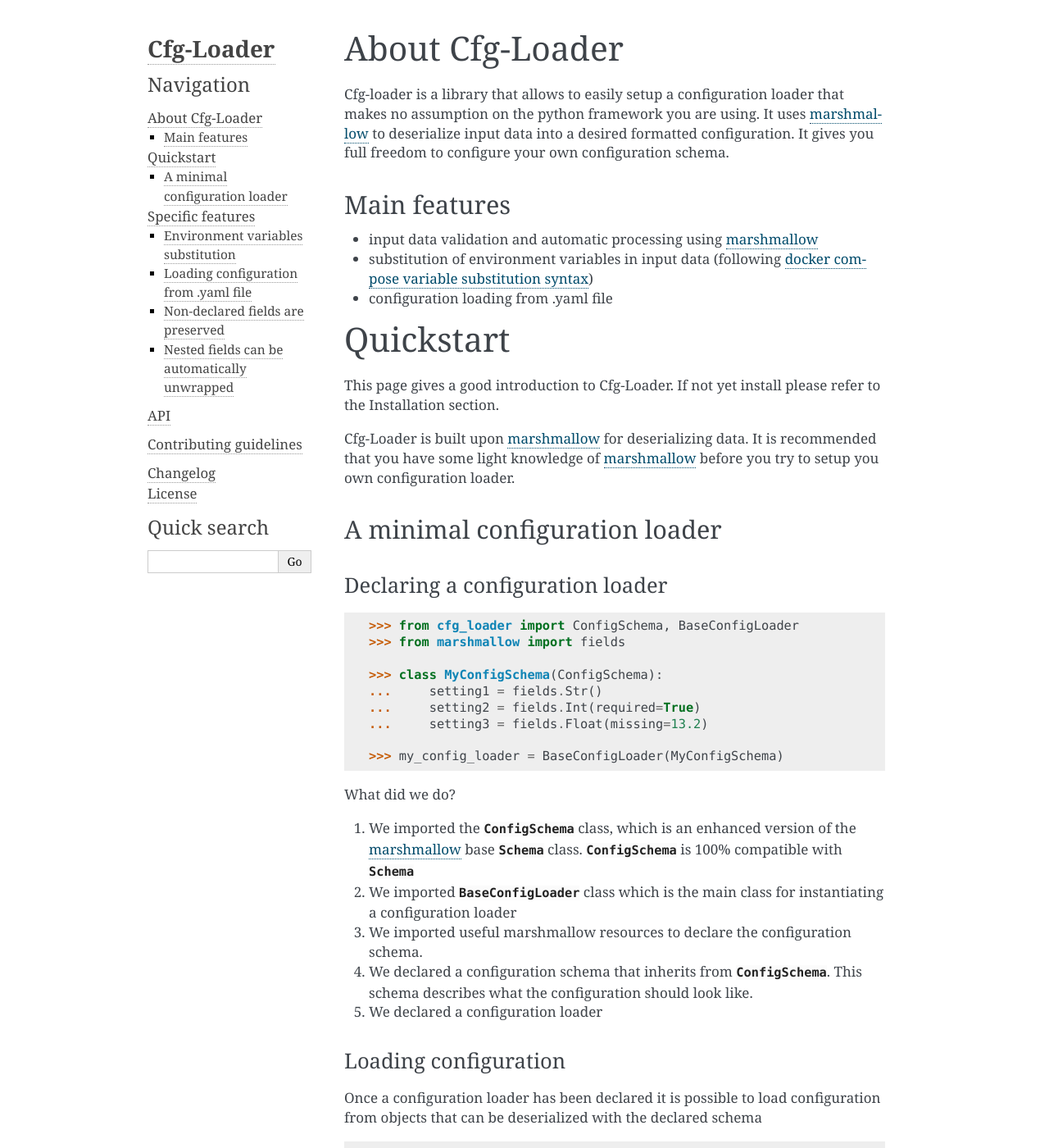
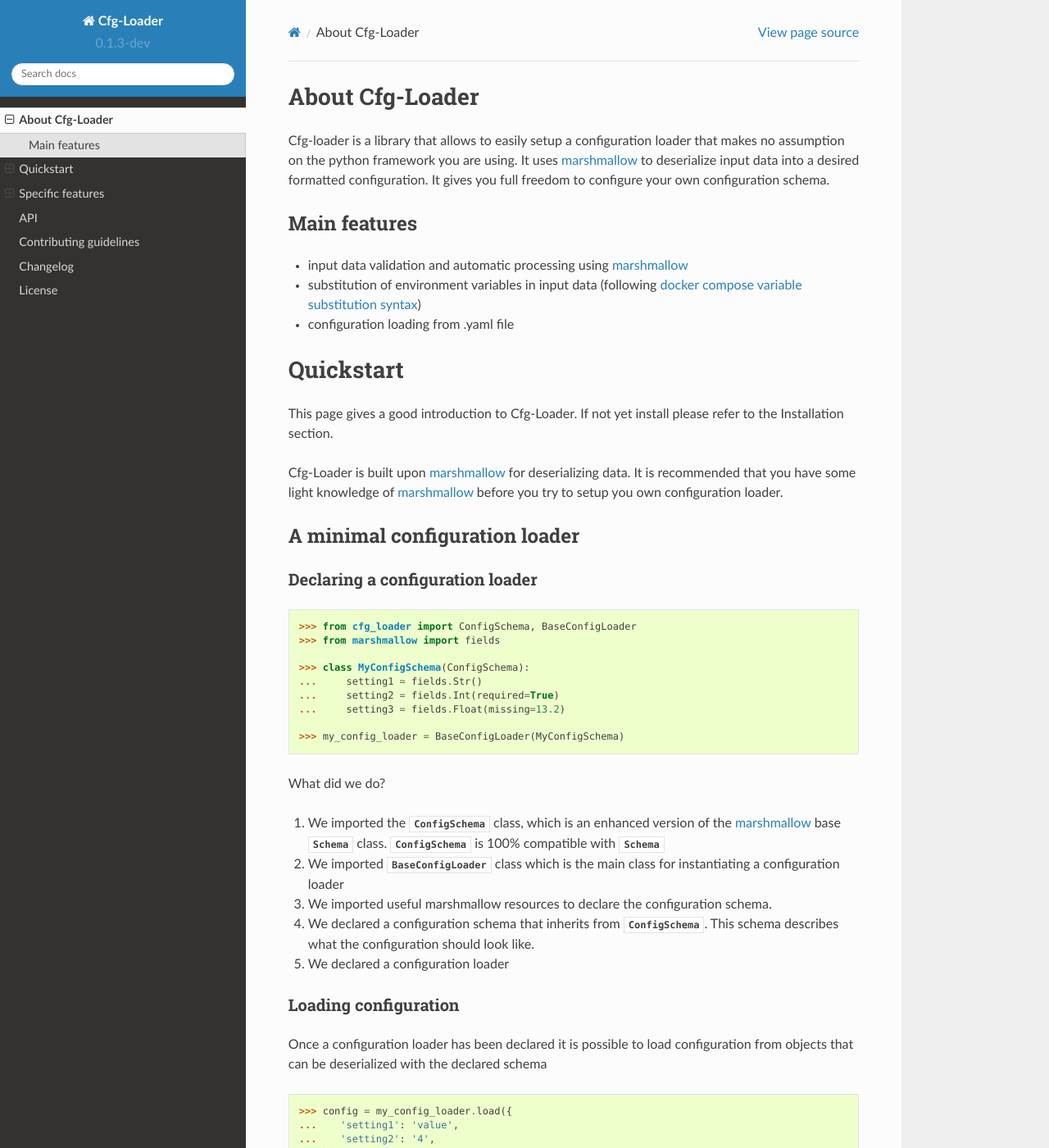
Before and after one commit to nmvalera/cfg-loader, a Sphinx documentation site: the page built from docs/guide.rst, in a window 1280 px wide and 1400 px high. Shown: the whole window at 82% size. Built offline with Sphinx 7.4.7 and the Read the Docs theme 2.0.0, drawn with Linux system fonts in a browser that asks for light colours; some of the changed text lies outside the part shown.

```diff
--- /dev/null
+++ b/docs/changelog.rst
@@ -0,0 +1 @@
+.. include:: ../CHANGES.rst
--- a/docs/conf.py
+++ b/docs/conf.py
@@ -56,7 +56,7 @@ templates_path = ['_templates']
 source_suffix = '.rst'
 
 # The master toctree document.
-master_doc = 'docs/index'
+master_doc = 'index'
 
 # General information about the project.
 PROJECT_NAME = 'Cfg-Loader'
@@ -99,7 +99,7 @@ pygments_style = 'sphinx'
 # a list of builtin themes.
 #
 
-html_theme = 'alabaster'
+html_theme = 'sphinx_rtd_theme'
 
 # Theme options are theme-specific and customize the look and feel of a theme
 # further.  For a list of options available for each theme, see the
--- /dev/null
+++ b/docs/contributing.rst
@@ -0,0 +1,3 @@
+.. _contributing:
+
+.. include:: ../CONTRIBUTING.rst
--- a/docs/docs/changelog.rst
+++ /dev/null
@@ -1 +0,0 @@
-.. include:: ../../CHANGES.rst
--- a/docs/docs/contributing.rst
+++ /dev/null
@@ -1,3 +0,0 @@
-.. _contributing:
-
-.. include:: ../../CONTRIBUTING.rst
--- a/docs/docs/guide.rst
+++ b/docs/guide.rst
@@ -174,7 +174,7 @@ Example
 tests/config/config.yml
 #######################
 
-.. literalinclude:: ../../tests/config/config.yml
+.. literalinclude:: ../tests/config/config.yml
     :language: YAML
     :name: tests/config/config.yml
 
--- a/docs/docs/license.rst
+++ b/docs/license.rst
@@ -6,7 +6,7 @@ License
 Authors
 -------
 
-.. include:: ../../AUTHORS
+.. include:: ../AUTHORS
 
 General License Definitions
 ---------------------------
@@ -26,4 +26,4 @@ documentation.
 License
 -------
 
-.. include:: ../../LICENSE
+.. include:: ../LICENSE
--- a/setup.py
+++ b/setup.py
@@ -46,9 +46,11 @@ setup(
             'pytest>=3',
             'tox',
             'sphinx',
+            'sphinx_rtd_theme',
         ],
         'doc': [
             'sphinx',
+            'sphinx_rtd_theme',
         ],
     },
     zip_safe=False,
```
Also changed, not shown: docs/api_reference.rst (renamed from docs/docs/api_reference.rst), docs/contents.rst.inc (renamed from docs/docs/contents.rst.inc), docs/index.rst (renamed from docs/docs/index.rst), 2 other files.
